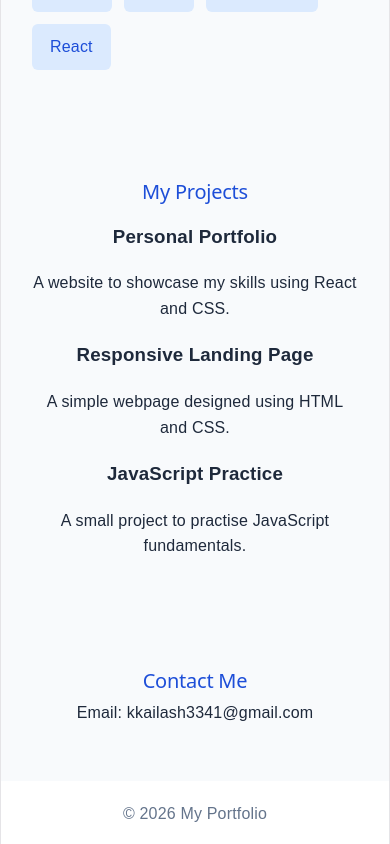
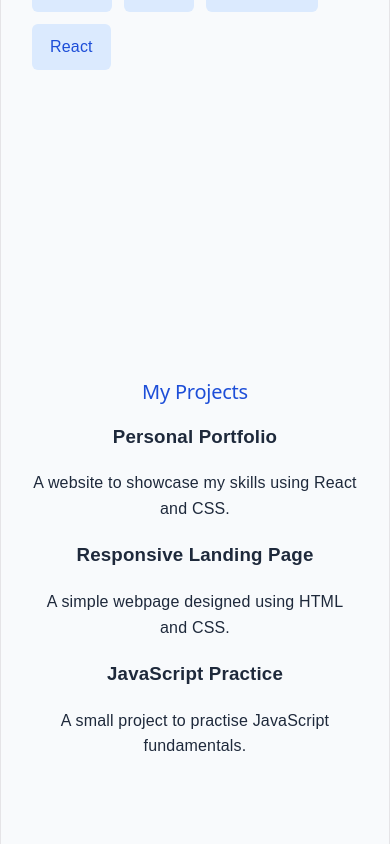
Before and after one commit to KAILASHNATH4545/my-portfolio, a React (Vite) app: page / in a window 390 px wide. Shown: the part 1160-2004 px from the top of the page. Built offline with nearby package versions, Linux system fonts and the light colour scheme.

Commit message:
Upadate project section

```diff
--- a/src/App.css
+++ b/src/App.css
@@ -125,4 +125,15 @@ footer {
       display: block;
       margin: 0 auto 25px;
     }
+
+    html{
+      scroll-behavior: smooth;
+      scroll-padding-top: 80px;
+    }
+
+    #projects {
+      display: block;
+      margin-top: 200px;
+
+    }
 }
```
